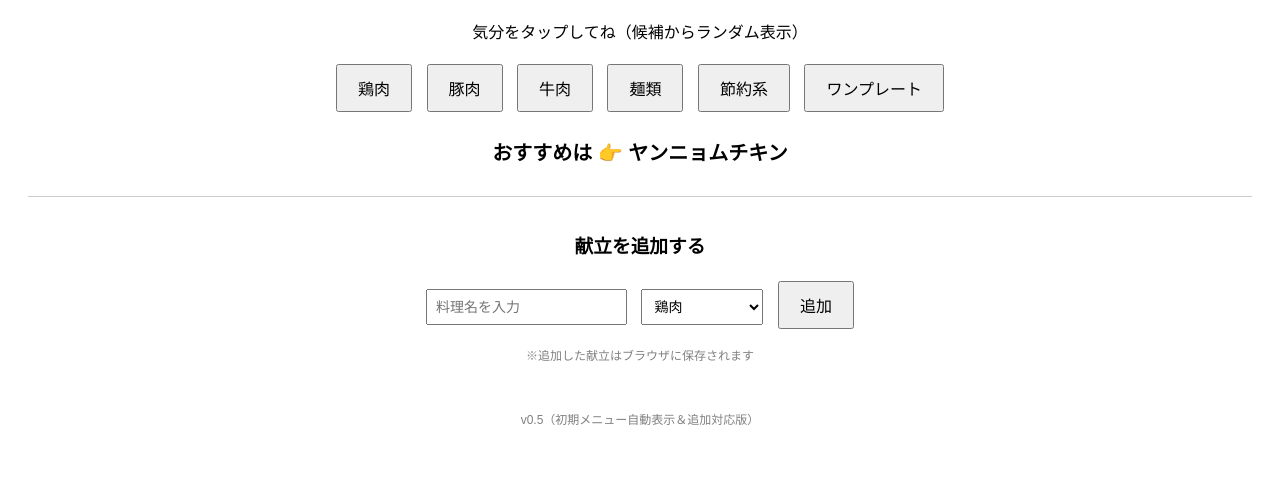
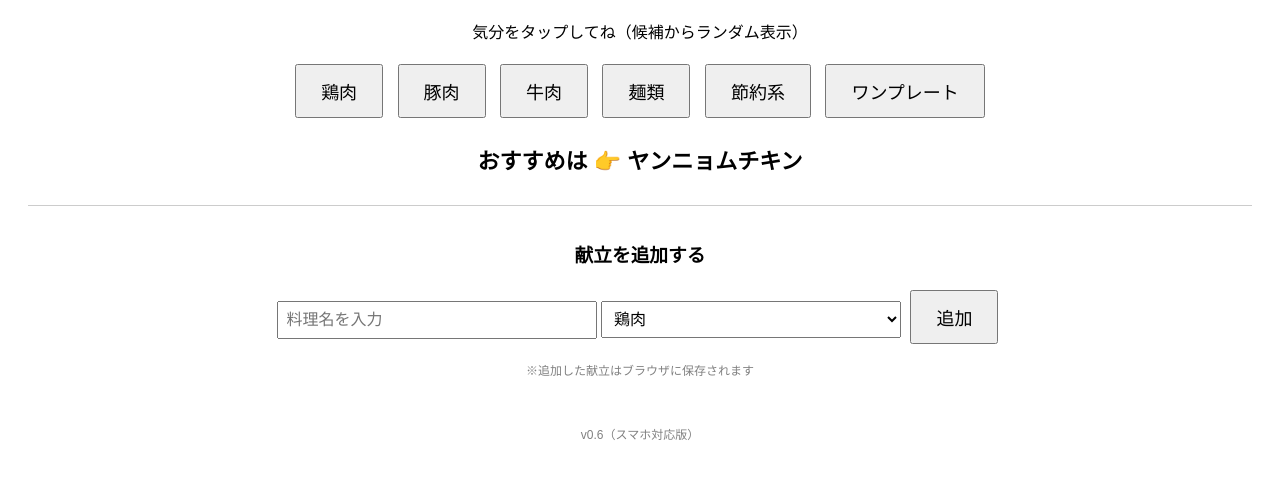
Before and after one commit to m81354779-a11y/dinner-app, a plain HTML site: page index.html in a window 1280 px wide. Shown: the part 98-576 px from the top of the page. Drawn offline with Linux system fonts and the light colour scheme.

Commit message:
Update index.html

```diff
--- a/index.html
+++ b/index.html
@@ -2,13 +2,46 @@
 <html lang="ja">
 <head>
   <meta charset="UTF-8">
+  <meta name="viewport" content="width=device-width, initial-scale=1.0">
   <title>晩ごはんお助けアプリ</title>
   <style>
-    body { font-family: sans-serif; text-align: center; padding: 20px; }
-    button { margin: 5px; padding: 10px 20px; font-size: 16px; }
-    #result { margin-top: 20px; font-size: 20px; font-weight: bold; }
-    .form-area { margin-top: 30px; padding: 15px; border-top: 1px solid #ccc; }
-    input, select { padding: 8px; font-size: 14px; margin: 5px; }
+    body {
+      font-family: sans-serif;
+      text-align: center;
+      padding: 20px;
+      font-size: 16px;
+    }
+    button {
+      margin: 5px;
+      padding: 12px 24px;
+      font-size: 18px;
+      cursor: pointer;
+    }
+    #result {
+      margin-top: 20px;
+      font-size: 22px;
+      font-weight: bold;
+    }
+    .form-area {
+      margin-top: 30px;
+      padding: 15px;
+      border-top: 1px solid #ccc;
+    }
+    input, select {
+      padding: 8px;
+      font-size: 16px;
+      margin: 5px 0;
+      width: 60%;
+      max-width: 300px;
+    }
+
+    /* スマホ向け微調整 */
+    @media (max-width: 600px) {
+      body { padding: 10px; font-size: 16px; }
+      button { width: 80%; margin: 8px 0; font-size: 18px; }
+      #result { font-size: 24px; }
+      input, select { width: 80%; font-size: 16px; }
+    }
   </style>
 </head>
 <body>
@@ -24,7 +57,6 @@
 
   <div id="result"></div>
 
-  <!-- 献立追加フォーム -->
   <div class="form-area">
     <h3>献立を追加する</h3>
     <form onsubmit="addMenu(event)">
@@ -43,7 +75,6 @@
   </div>
 
   <script>
-    // デフォルトの献立
     const defaultMenus = {
       chicken: ["唐揚げ", "もも肉ソテー", "ヤンニョムチキン"],
       pork: ["竜田揚げ", "生姜焼き"],
@@ -53,21 +84,16 @@
       oneplate: ["オムライス", "チャーハン"]
     };
 
-    // localStorage から読み込む
     let menus = JSON.parse(localStorage.getItem("menus"));
-
-    // データがなければ defaultMenus をコピーして保存
-    if (!menus || Object.keys(menus).length === 0) {
+    if (!menus || typeof menus !== 'object' || Object.keys(menus).length === 0) {
       menus = JSON.parse(JSON.stringify(defaultMenus));
       localStorage.setItem("menus", JSON.stringify(menus));
     }
 
-    // ページ読み込み時に初期表示（鶏肉カテゴリのランダムメニュー）
     window.onload = function() {
-      showMenu('chicken');
+      showMenu('chicken'); // 初期表示は鶏肉カテゴリ
     }
 
-    // ランダム表示
     function showMenu(type) {
       const list = menus[type];
       if (!list || list.length === 0) {
@@ -78,7 +104,6 @@
       document.getElementById("result").innerHTML = "おすすめは 👉 " + choice;
     }
 
-    // 献立追加
     function addMenu(event) {
       event.preventDefault();
       const newMenu = document.getElementById("newMenu").value.trim();
@@ -95,7 +120,7 @@
   </script>
 
   <p style="margin-top:20px; font-size:12px; color:gray;">
-    v0.5（初期メニュー自動表示＆追加対応版）
+    v0.6（スマホ対応版）
   </p>
 </body>
 </html>
```
